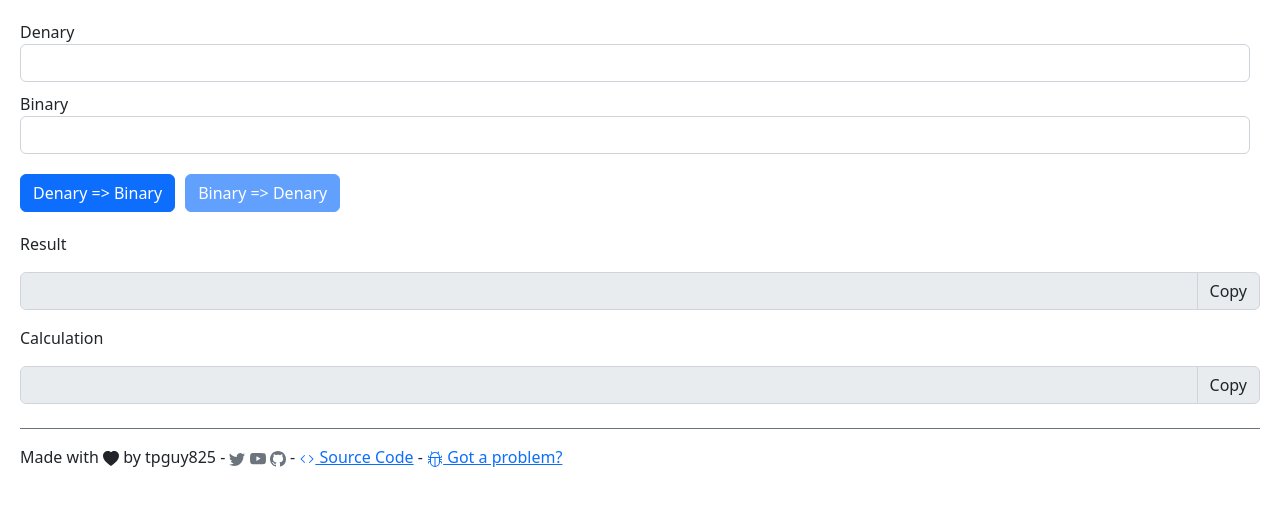
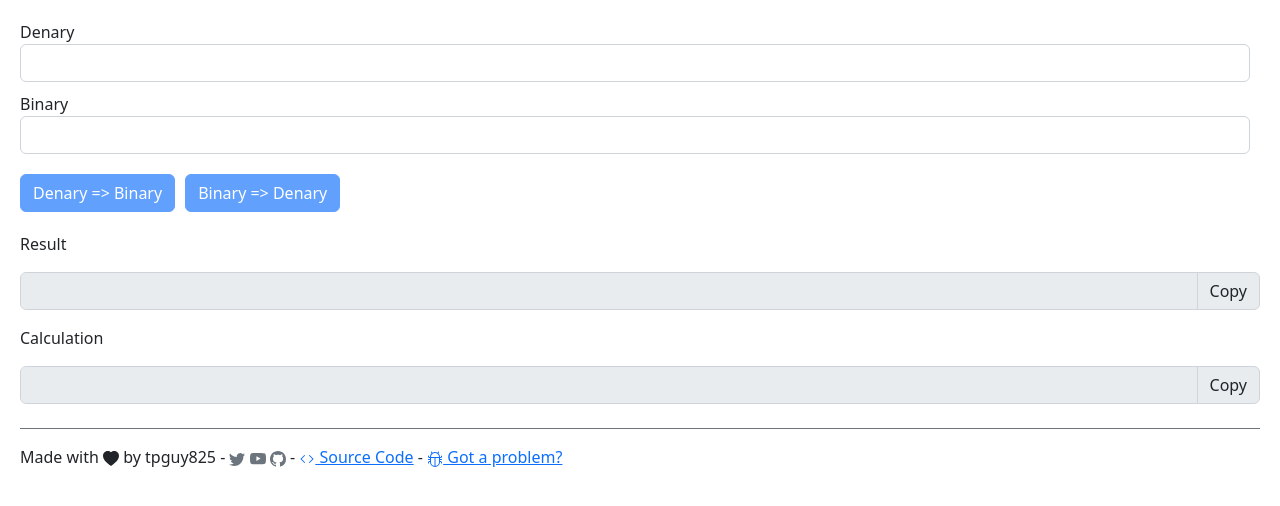
Before and after one commit to tpguy825/other, a React (Vite) app: page /binary in a window 1280 px wide. Shown: the top 506 px of the page. Built offline with nearby package versions, Linux system fonts and the light colour scheme.

Commit message:
Update binary.tsx

```diff
--- a/src/components/binary.tsx
+++ b/src/components/binary.tsx
@@ -53,7 +53,7 @@ export default function Binary() {
 							setresult(result);
 							setcalc(calc);
 						}}
-						disabled={!isvaliddenary(Number(denary))}>
+						disabled={!isvaliddenary(Number(denary)) || denary === ""}>
 						Denary {`=>`} Binary
 					</button>
 					<button
```
